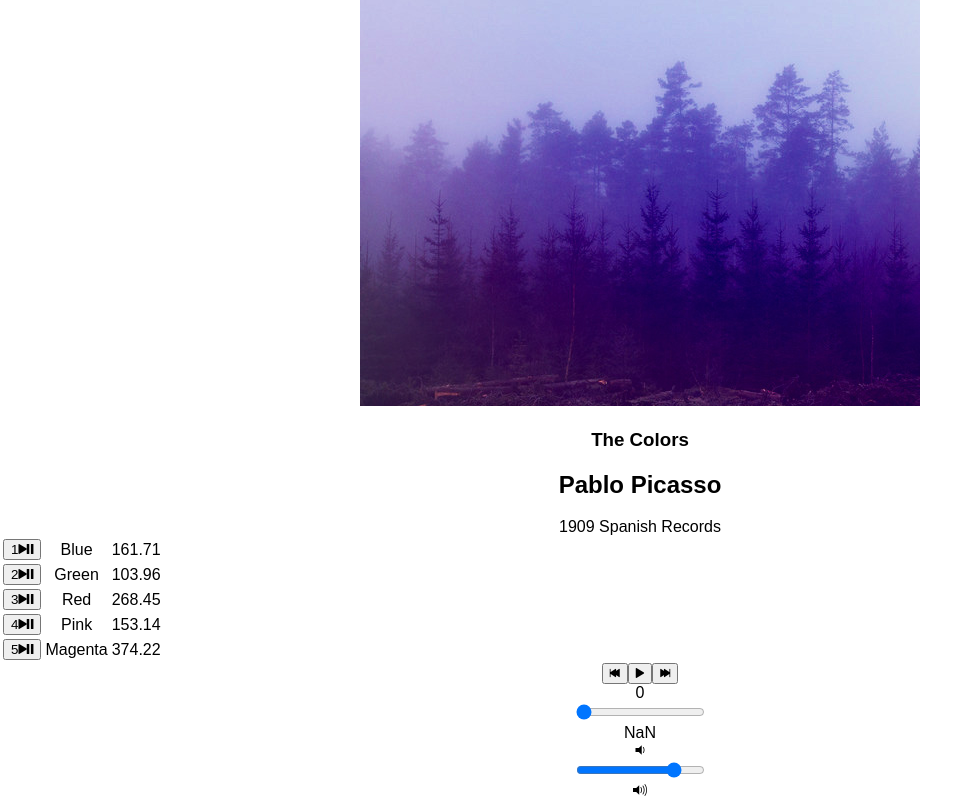
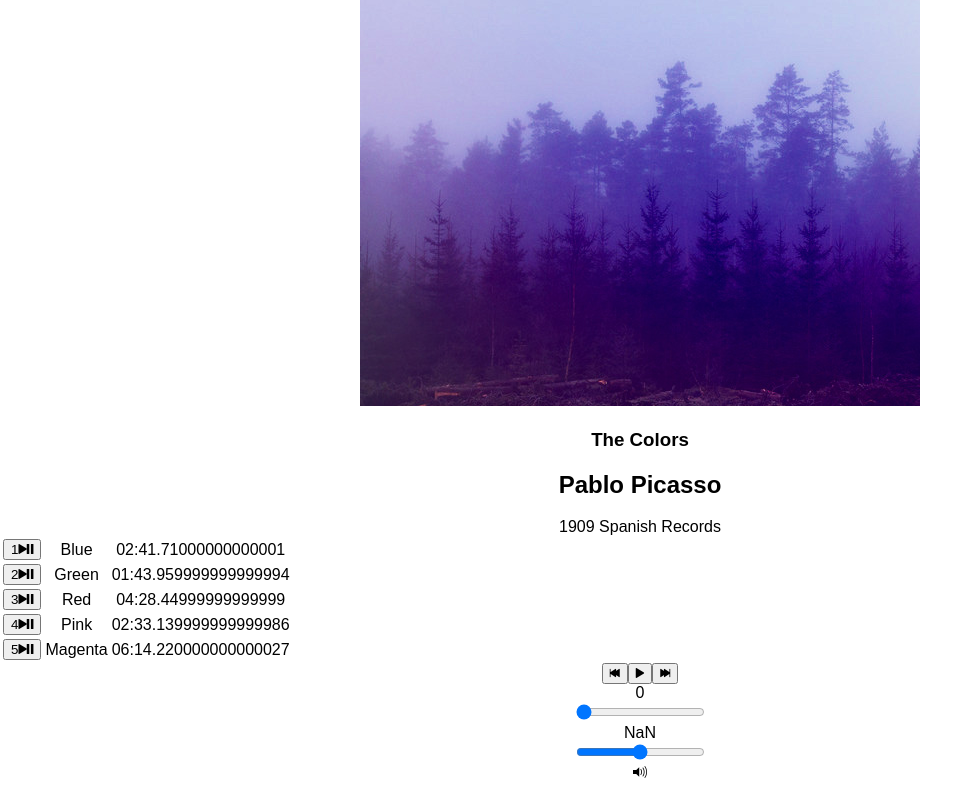
Before and after one commit to jilliankim/bloc-jams-react, a React (Create React App) app: page /album/the-colors in a window 1280 px wide. Shown: the part 252-1052 px from the top of the page, without its empty margins (0-980 px from the left). Built offline with nearby package versions, Linux system fonts and the light colour scheme.

Commit message:
assignment work to add volume slider and formatTime method

```diff
--- a/src/components/Album.js
+++ b/src/components/Album.js
@@ -15,6 +15,7 @@ class Album extends Component {
        album: album,
        currentSong: album.songs[0],
        currentTime: 0,
+       currentVolume: 0,
        duration: album.songs[0].duration,
        isPlaying: false
      };
@@ -30,16 +31,21 @@ class Album extends Component {
        },
        durationchange: e => {
          this.setState({ duration: this.audioElement.duration });
-       }
+       },
+       volumeupdate: e => {
+         this.setState({ currentVolumne: this.audioElement.currentVolume });
+       },
      };
      this.audioElement.addEventListener('timeupdate', this.eventListeners.timeupdate);
      this.audioElement.addEventListener('durationchange', this.eventListeners.durationchange);
+     this.audioElement.addEventListener('volumeupdate', this.eventListeners.volumeupdate);
    }
 
    componentWillUnmount() {
      this.audioElement.src = null;
      this.audioElement.removeEventListener('timeupdate', this.eventListeners.timeupdate);
      this.audioElement.removeEventListener('durationchange', this.eventListeners.durationchange);
+     this.audioElement.removeEventListener('volumeupdate', this.eventListeners.volumeupdate);
    }
 
    play() {
@@ -81,12 +87,31 @@ class Album extends Component {
       const newSong = this.state.album.songs[newIndex];
       this.setSong(newSong);
       this.play(newSong);
-    }
+   }
 
    handleTimeChange(e) {
      const newTime = this.audioElement.duration * e.target.value;
      this.audioElement.currentTime = newTime;
      this.setState({ currentTime: newTime });
+   }
+
+   handleVolumeChange(e) {
+     const newVolume = e.target.value;
+     this.audioElement.currentVolume = newVolume;
+     this.setState({ currentVolume: newVolume });
+   }
+
+   formatTime(timeParam){
+     if (isNaN(timeParam))
+	 return "-:--";
+
+     var minutes = Math.floor(timeParam / 60);
+     var seconds = timeParam - (minutes * 60);
+
+     if (minutes < 10) {minutes = "0" + minutes;}
+     if (seconds < 10) {seconds = "0" + seconds;}
+     var time = minutes + ":" + seconds;
+     return time;
    }
 
    render() {
@@ -118,7 +143,7 @@ class Album extends Component {
                    	   </button>
                  	</td>
 			<td className="song-title">{song.title}</td>
-			<td className="song-duration">{song.duration}</td>
+			<td className="song-duration">{this.formatTime(song.duration)}</td>
 	              </tr>
                 )}
            </tbody>
@@ -128,11 +153,14 @@ class Album extends Component {
            isPlaying={this.state.isPlaying}
            currentSong={this.state.currentSong}
            currentTime={this.audioElement.currentTime}
+           currentVolume={this.audioElement.currentVolume}
            duration={this.audioElement.duration}
            handleSongClick={() => this.handleSongClick(this.state.currentSong)}
            handlePrevClick={() => this.handlePrevClick()}
            handleNextClick={() => this.handleNextClick()}
            handleTimeChange={(e) => this.handleTimeChange(e)}
+           handleVolumeChange={(e) => this.handleVolumeChange(e)}
+           formatTime={(this.formatTime())}
          />
        </section>
      );
--- a/src/components/PlayerBar.js
+++ b/src/components/PlayerBar.js
@@ -1,6 +1,5 @@
  import React, { Component } from 'react';
 
- {/* Player bar needs previous, play-pause and next buttons, time control and volume control sliders. */}
  {/* HTML for the controls will be added to PlayerBar component render method */}
  class PlayerBar extends Component {
    render() {
@@ -32,8 +31,16 @@
            <div className="total-time">{this.props.duration}</div>
          </section>
          <section id="volume-control">
-           <div className="icon ion-volume-low"></div>
-           <input type="range" className="seek-bar" value="80" />
+           <div className="current-volume">{this.props.currentVolume}</div>
+           <input
+             type="range"
+             className="seek-bar"
+             value={this.props.currentVolume}
+             max="10"
+             min="0"
+             step="0.5"
+             onChange={this.props.handleVolumeChange}
+           />
            <div className="icon ion-volume-high"></div>
          </section>
        </section>
```
